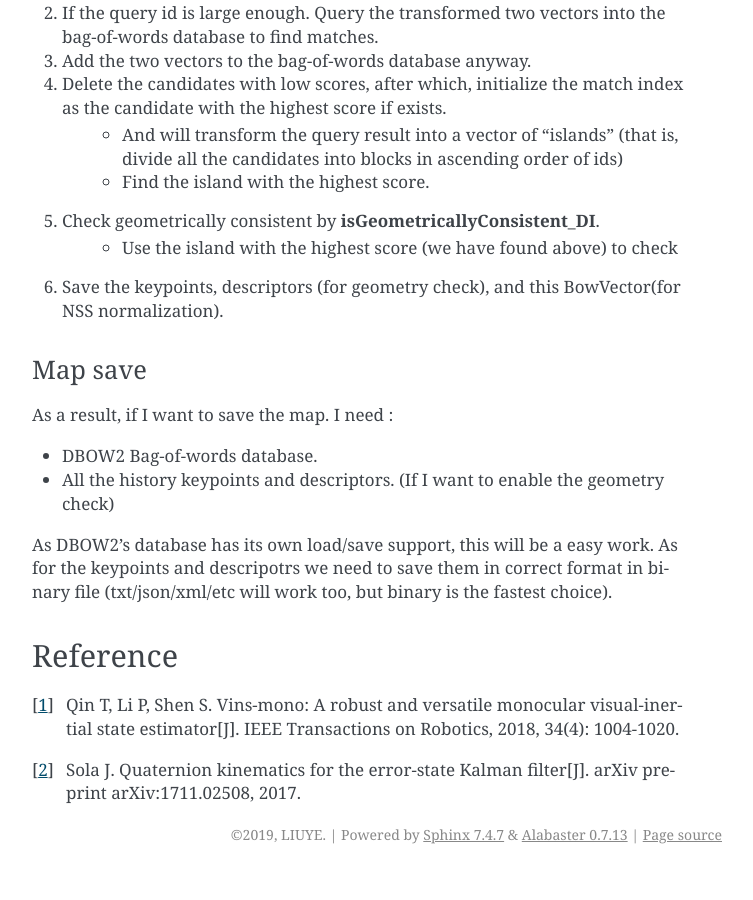
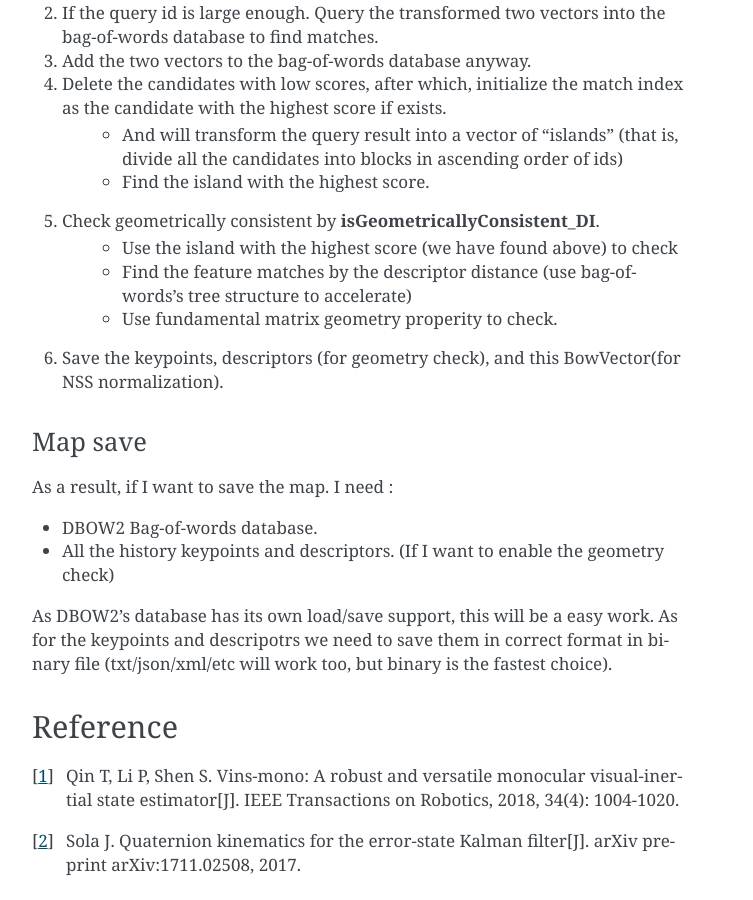
Before and after one commit to gggliuye/VIO, a Sphinx documentation site: the page built from docs/deepblue/LM.rst, in a window 1280 px wide and 900 px high, scrolled down 18599 px. Shown: the whole window, without its empty margins (388-1141 px from the left). Built offline with Sphinx 7.4.7, drawn with Linux system fonts in a browser that asks for light colours; before the commit the page ends 19473 px from its top, so only the background shows below that.

Commit message:
Update LM.rst

```diff
--- a/docs/deepblue/LM.rst
+++ b/docs/deepblue/LM.rst
@@ -746,6 +746,8 @@ The processing in the detectloop function is :
     * Find the island with the highest score.
 5. Check geometrically consistent by **isGeometricallyConsistent_DI**.
     * Use the island with the highest score (we have found above) to check
+    * Find the feature matches by the descriptor distance (use bag-of-words's tree structure to accelerate)
+    * Use fundamental matrix geometry properity to check.
 6. Save the keypoints, descriptors (for geometry check), and this BowVector(for NSS normalization).
 
 Map save
```
